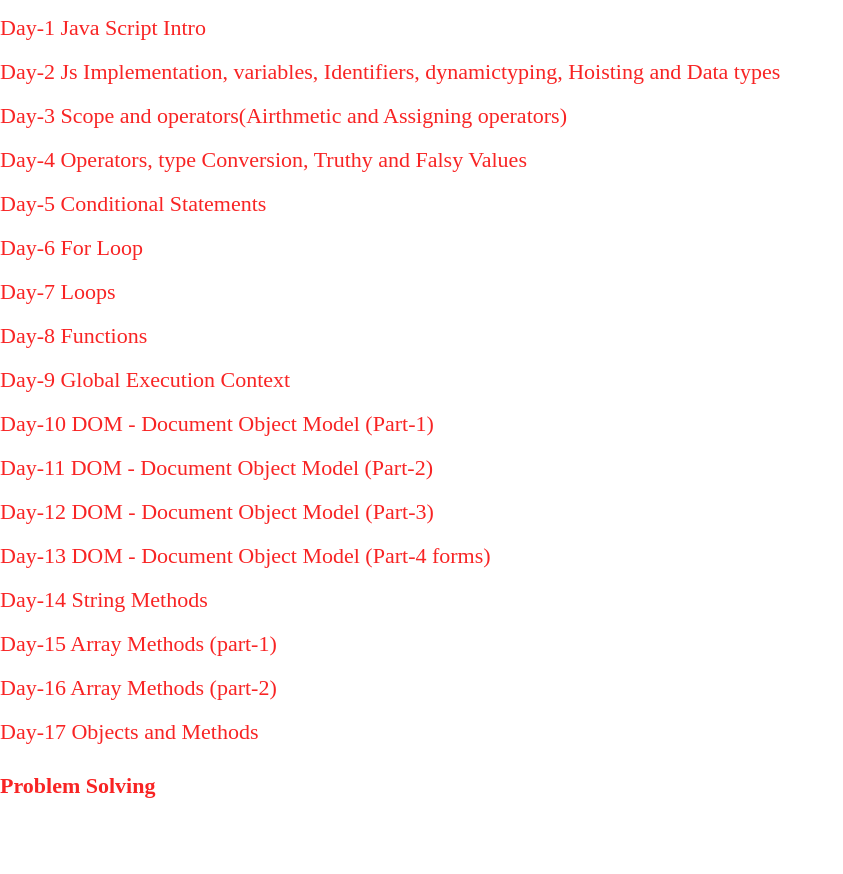
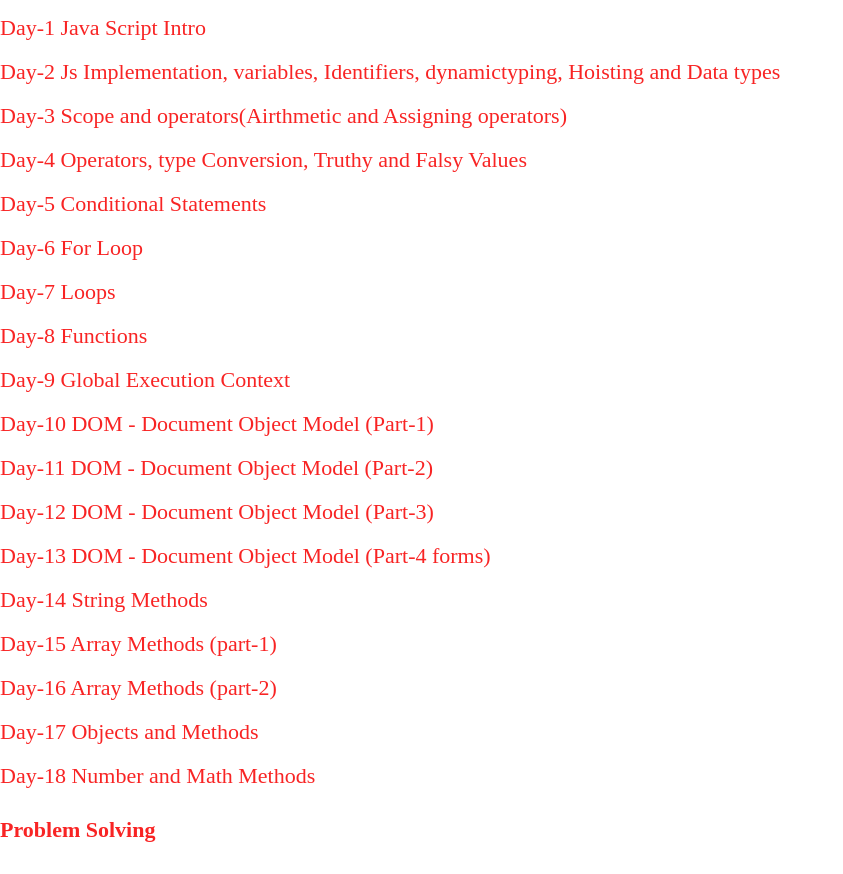
Before and after one commit to Abhinavsai-12/10kCoders_JavaScript, a plain HTML site: page index.html in a window 1280 px wide. Shown: the part 77-951 px from the top of the page, without its empty margins (0-843 px from the left). Before the commit the page ends 907 px from the top, so only its background shows below. Drawn offline with Linux system fonts and the light colour scheme.

Commit message:
Day18 2nd commit

```diff
--- a/index.html
+++ b/index.html
@@ -76,9 +76,8 @@
     <br><br>
     <a href="Day-17 Objects/index.html">Day-17 Objects and Methods</a>
     <br><br>
-
-
-
+    <a href="Day-18 Number and Math Methods/task.html">Day-18 Number and Math Methods</a>
+    <br><br>
 
 
 
```
